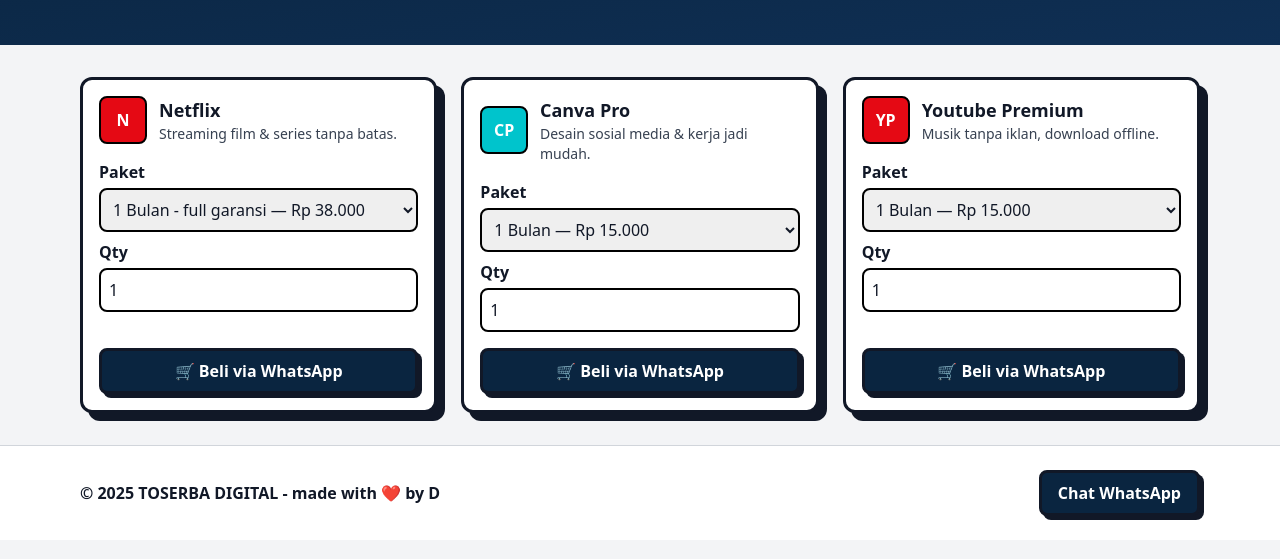
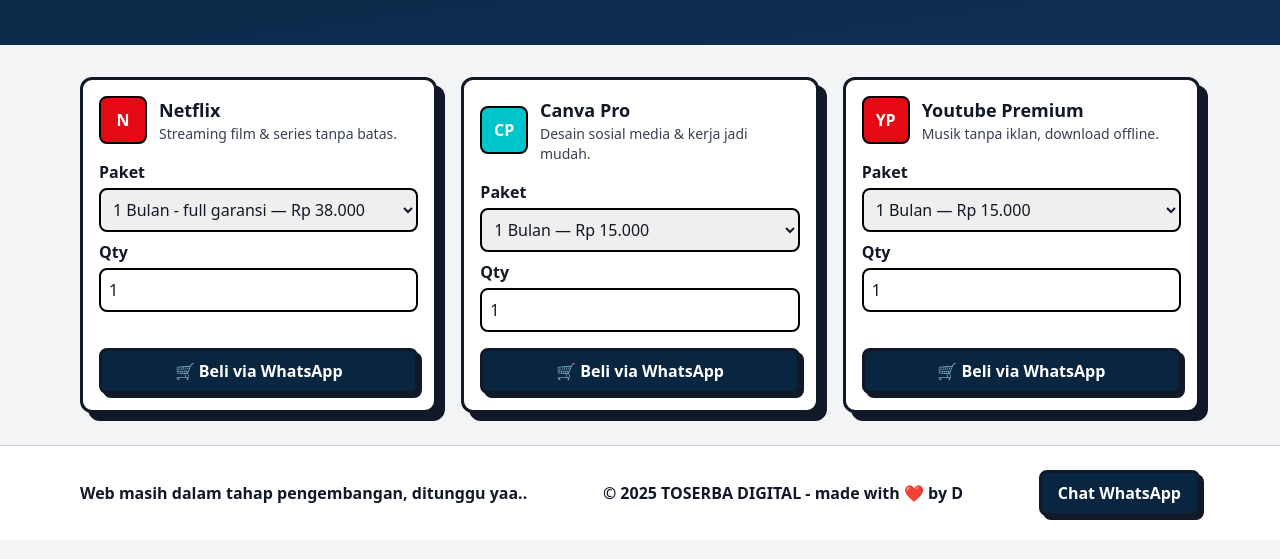
Before and after one commit to sharky09876/sell, a plain HTML site: page index.html in a window 1280 px wide. Shown: the part 127-686 px from the top of the page. Drawn offline with nearby package versions, Linux system fonts and the light colour scheme.

Commit message:
Update index.html

```diff
--- a/index.html
+++ b/index.html
@@ -60,6 +60,7 @@
   <!-- Footer -->
   <footer class="bg-white border-t border-gray-300">
     <div class="max-w-6xl mx-auto px-4 py-6 flex flex-col sm:flex-row items-center justify-between gap-4">
+      <p class="font-semibold">Web masih dalam tahap pengembangan, ditunggu yaa.. </p>
       <p class="font-semibold">© 2025 TOSERBA DIGITAL - made with ❤️ by D</p>
       <a href="https://wa.me/6287775787888" target="_blank" class="btn-nb bg-navy text-white px-4 py-2 font-bold">Chat WhatsApp</a>
     </div>
```
